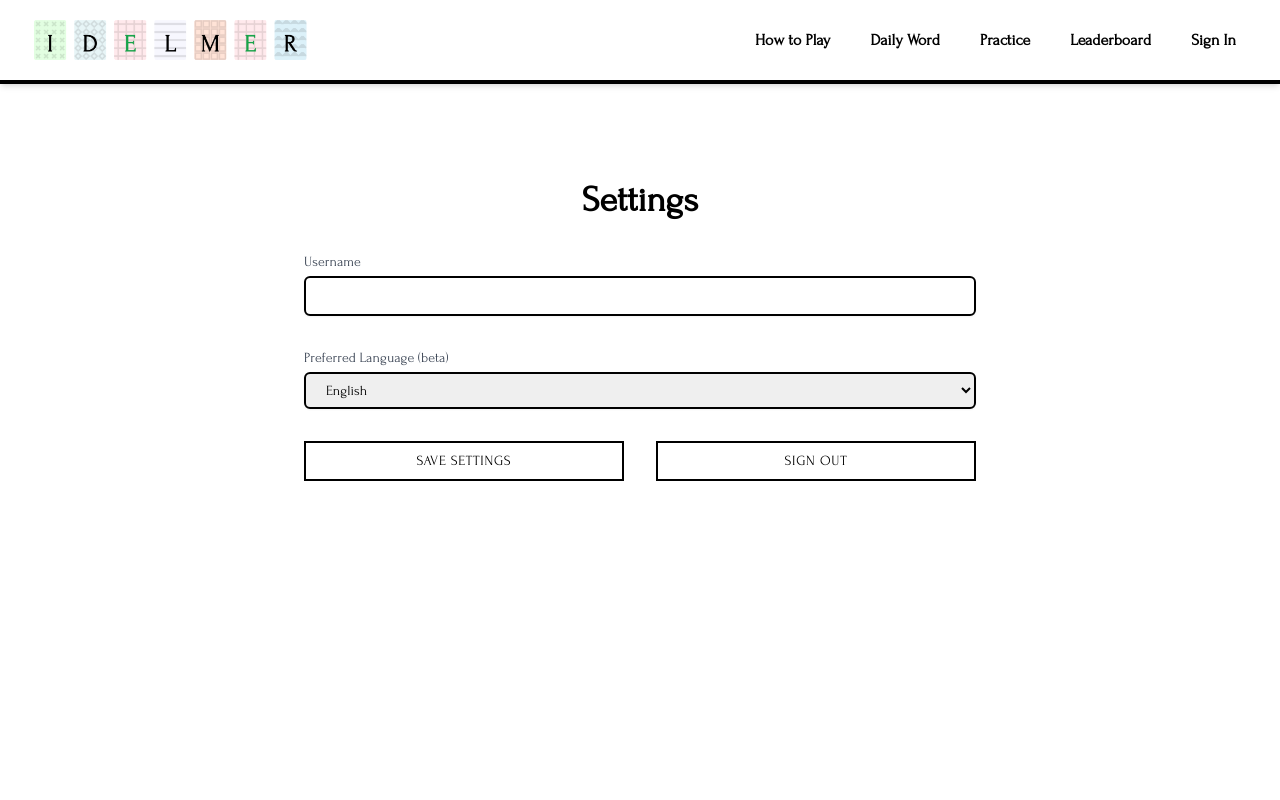
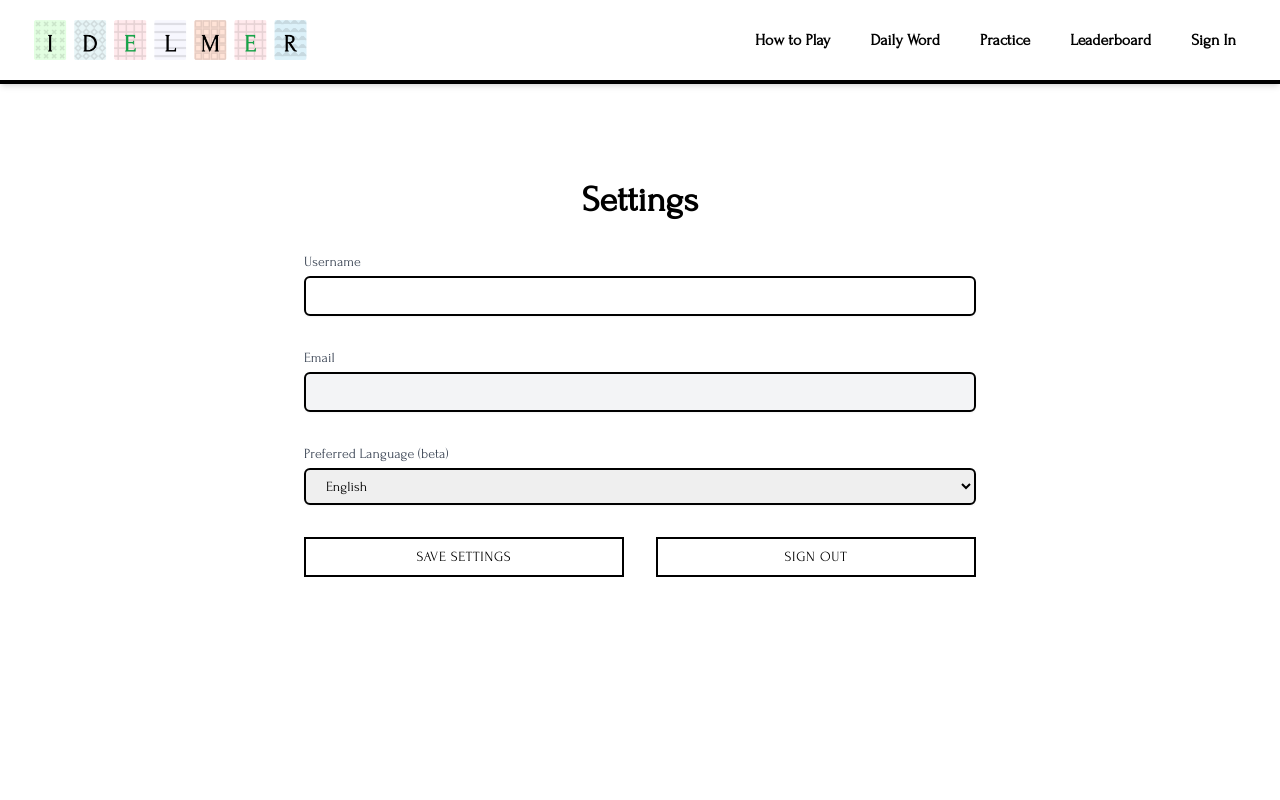
Before and after one commit to pabloasc/idelmer, a Next.js app: page /settings in a window 1280 px wide. Shown: the top 800 px of the page. Built offline with nearby package versions, Linux system fonts and the light colour scheme; no server answers; a web font is replaced by a local one.

Commit message:
update settings to shw email

```diff
--- a/src/app/settings/page.tsx
+++ b/src/app/settings/page.tsx
@@ -78,6 +78,15 @@ const SettingsPage = () => {
             />
           </div>
           <div className="mb-4">
+            <label className="block text-sm font-medium text-gray-700">Email</label>
+            <input
+              type="text"
+              value={user?.email || ''}
+              readOnly
+              className="mt-1 block w-full px-4 py-2 border-2 border-black rounded-md shadow-sm bg-gray-100 focus:outline-none focus:ring-indigo-500 focus:border-indigo-500 sm:text-sm font-forum"
+            />
+          </div>
+          <div className="mb-4">
             <label className="block text-sm font-medium text-gray-700">Preferred Language (beta)</label>
             <select
               value={language}
--- a/src/components/Header.tsx
+++ b/src/components/Header.tsx
@@ -2,7 +2,7 @@
 
 import Link from 'next/link';
 import { useAuth } from '@/contexts/AuthContext';
-import React, { useState, useEffect } from 'react';
+import React, { useState, useEffect, useRef } from 'react';
 
 export default function Header() {
   const { user } = useAuth();
@@ -51,7 +51,7 @@ export default function Header() {
             </Link>
           </div>
           <nav className="flex items-center space-x-4">
-            <div className="md:hidden">
+            <div className="sm:hidden">
               <button
                 className="text-black hover:text-gray-700 focus:outline-none"
                 onClick={() => setIsMobileMenuOpen(!isMobileMenuOpen)}
```
